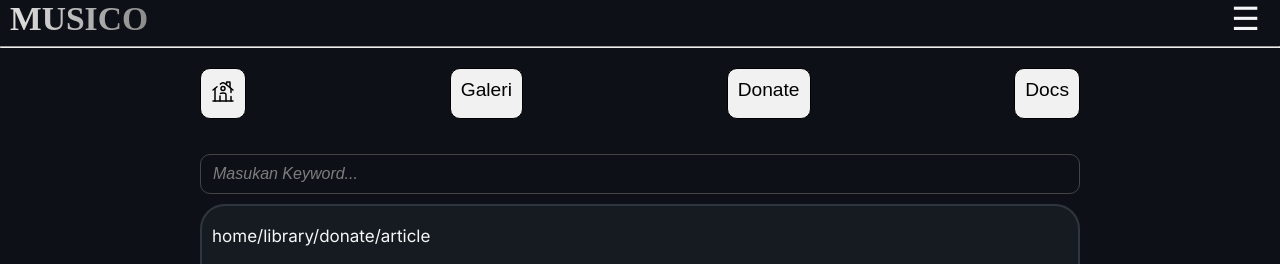
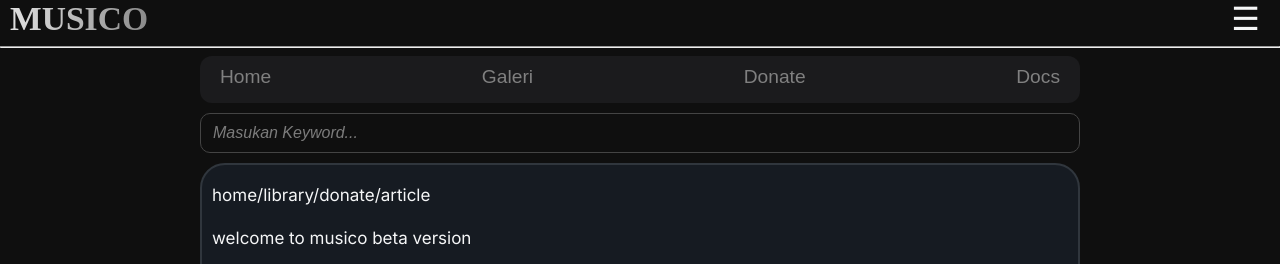
Before and after one commit to baywhyid/musico, a plain HTML site: page index.html in a window 1280 px wide. Shown: the top 264 px of the page. Drawn offline with Linux system fonts and the light colour scheme.

Commit message:
test header

```diff
--- a/index.html
+++ b/index.html
@@ -26,7 +26,7 @@
         <section class="container">
         <header>
                 <nav class="nav-bar">
-                       <a href="index.html" class="home"><img src="assets/icon/home-1-svgrepo-com.svg"></a>
+                       <a href="index.html" class="home">Home</a>
                         <a href="galery.html" class="galeri">Galeri</a>
                         <a href="donate.html" class="donate">Donate</a>
                         <a href="article.html" class="article">Docs</a>
--- a/style.css
+++ b/style.css
@@ -3,7 +3,7 @@
   src: url("assets/font/Plus_Jakarta_Sans/PlusJakartaSans-VariableFont_wght.ttf") format("truetype");
 }
 body {
-  background: #0d1117;
+  background: #0f0f0f;
   font-family: sans-serif, arial;
   color: #f5f6f7;
   overflow-x: hidden;
@@ -55,9 +55,9 @@ a:visited {
 }
 :is(.home, .article, .galeri, .donate):hover {
   text-decoration: none;
-  border: solid 1px #000000;
-  color: black;
-  background-color: #a0c19c;
+  color: gray;
+  background-color: RGB(45, 45, 45);
+  border-radius: 10px;
 }
 :is(.home, .article, .galeri, .donate):active {
   transform: scale(0.95);
@@ -148,37 +148,33 @@ fieldset {
 
 }
 .nav-bar {
+
   display: flex;
   flex-direction: row;
+  background-color: RGB(27, 27, 29);
   margin: 20px 0 30px 0;
   gap: 5px;
   justify-content: space-between;
+  border-radius: 12px;
+  box-sizing: border-box;
+  margin: 0 10px 0 10px;
 }
 .home, .article, .galeri, .donate {
-  background-color: #f1f1f1;
   padding: 10px;
-  border-radius: 10px;
   width: fit-content;
-  color: #010101;
+  color: gray;
   text-decoration: none;
   margin: 0 10px 5px 10px;
-  border: solid 1px #000000;
   font-size: 1.2rem;
   font-weight: 500;
   flex: 0 1 auto;
-}
-:is(.home, .article, .galeri, .donate) img {
-  width: 1.5rem;
-  height: auto;
-  filter: brightness(0);
 }
 button {
   cursor: pointer;
 }
 :is(.home, .article, .galeri, .donate):visited {
   text-decoration: none;
-  color: black;
-  border-color: black;
+  color: grey;
 }
 .search-bar>button {
   cursor: pointer;
```
